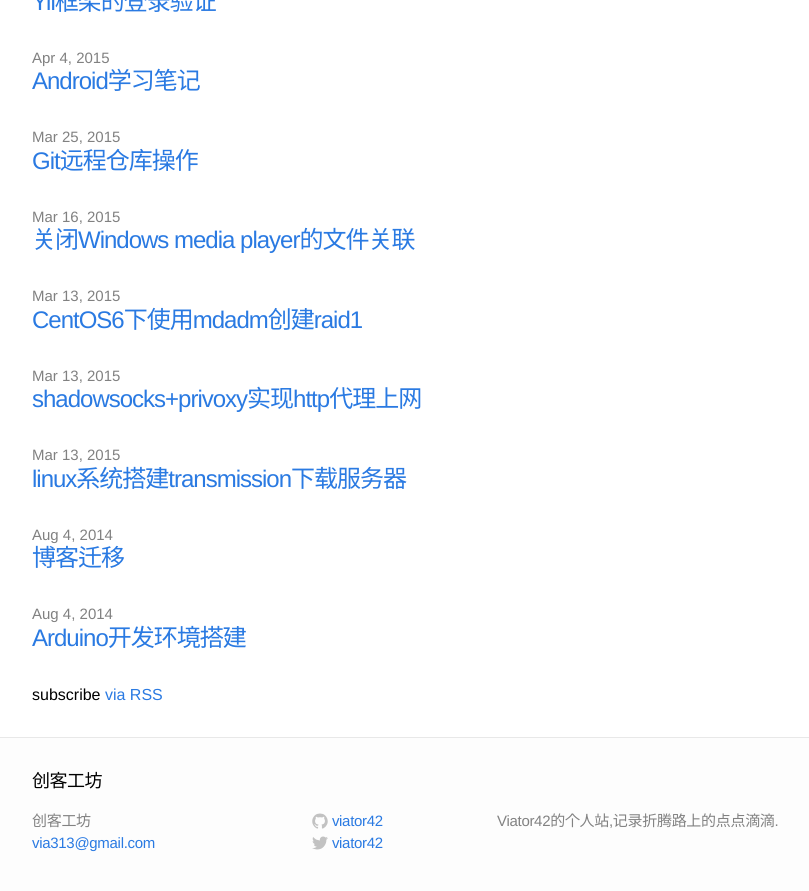
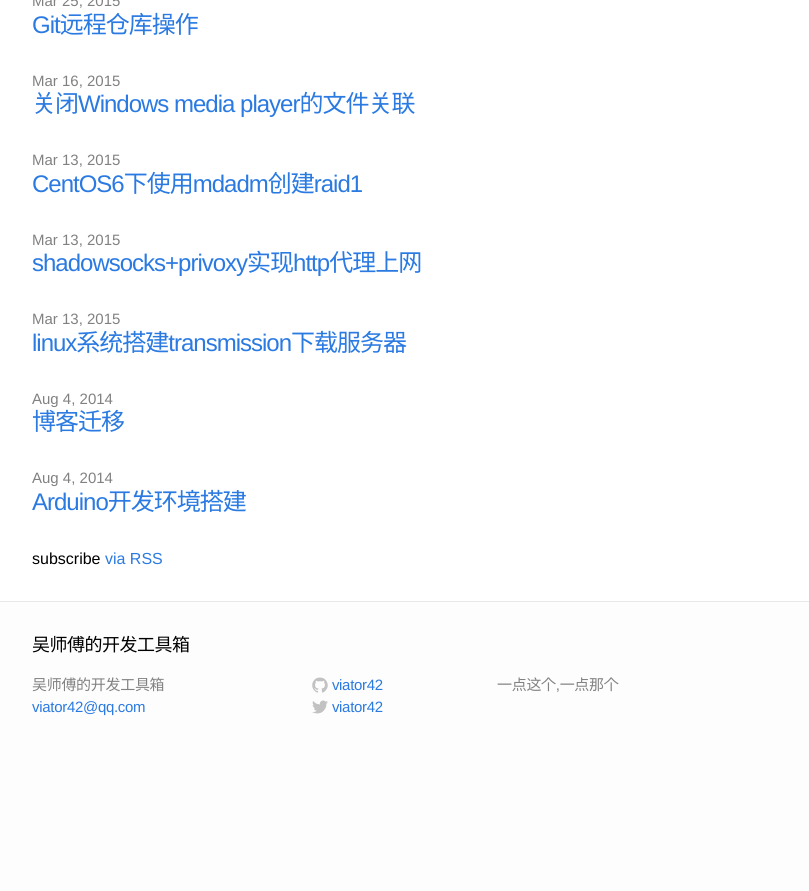
Before and after one commit to viator42/viator42.github.io, a Jekyll site: the page built from index.html, in a window 1280 px wide and 900 px high, scrolled down 1963 px. Shown: the top 891 px of the window, without its empty margins (208-1017 px from the left). Built offline with Jekyll 4.4.1, drawn with Linux system fonts in a browser that asks for light colours; after the commit the page ends 2727 px from its top, so only the background shows below that.

Commit message:
样式修改

```diff
--- a/_config.yml
+++ b/_config.yml
@@ -1,7 +1,7 @@
 # Site settings
-title: 创客工坊
-email: via313@gmail.com
-description: "Viator42的个人站,记录折腾路上的点点滴滴."
+title: 吴师傅的开发工具箱
+email: viator42@qq.com
+description: "一点这个,一点那个"
 baseurl: ""
 url: "http://viator42.github.io"
 username: "viator42"
```
Also changed, not shown: static/images/banner.jpg, static/images/favicon.png, 2 other files.
